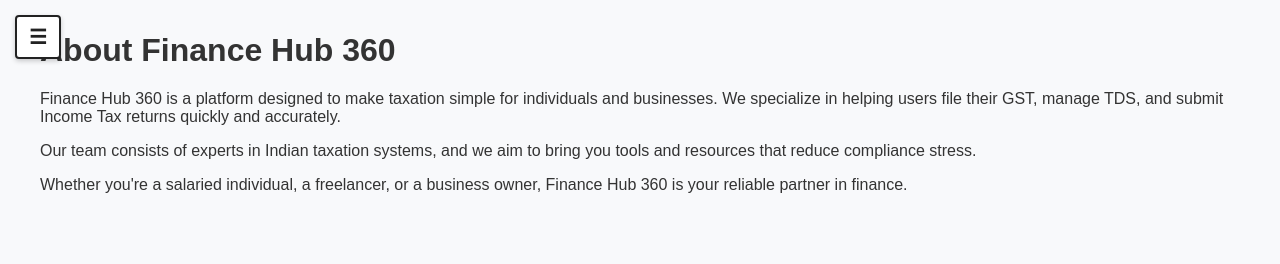
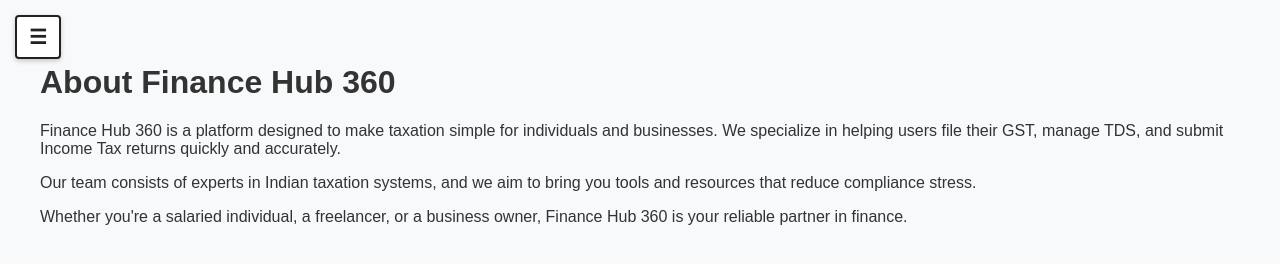
Before and after one commit to shubhajit-pro/FINANCE-HUB-360-2, a plain HTML site: page about.html in a window 1280 px wide. Drawn offline with Linux system fonts and the light colour scheme.

Commit message:
Update about.html

```diff
--- a/about.html
+++ b/about.html
@@ -49,7 +49,7 @@
     .main-content {
       margin-left: 0;
       transition: margin-left 0.3s ease;
-      padding: 2rem 2rem 2rem 2.5rem;
+      padding: 4rem 2rem 2rem 2.5rem; /* increased top padding */
     }
 
     @media (min-width: 768px) {
```
